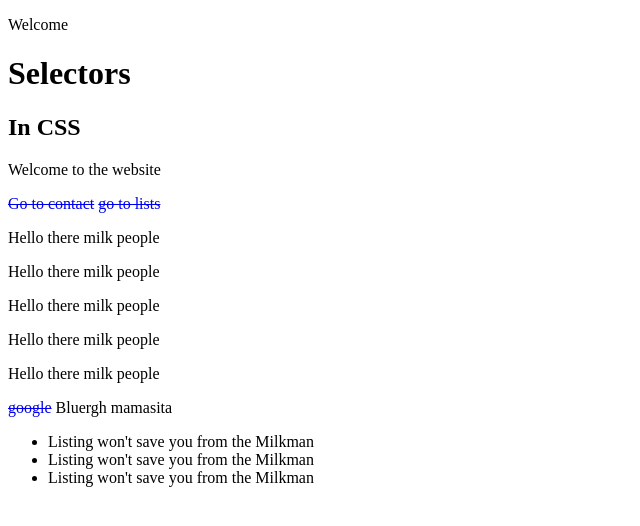
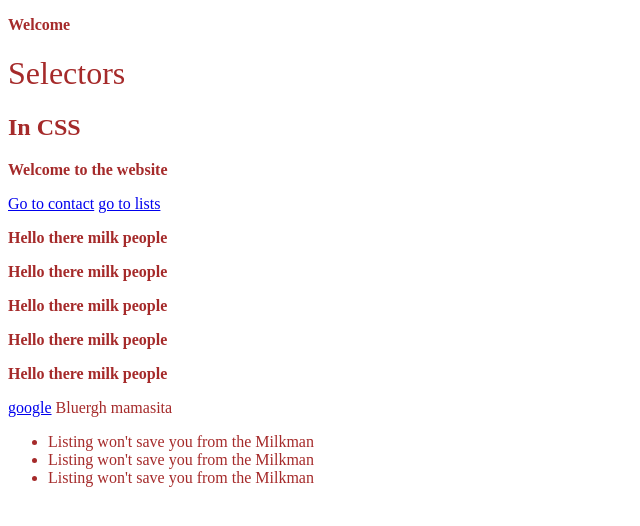
Before and after one commit to TomaszSmuga/CSS-for-begginers, a plain HTML site: page index.html in a window 1280 px wide. Shown: the whole page, without its empty margins (0-640 px from the left). Drawn offline with Linux system fonts and the light colour scheme.

Commit message:
Font Weight

```diff
--- a/CSS/syntax.css
+++ b/CSS/syntax.css
@@ -8,7 +8,15 @@
 
 /* remember that you can put in many fonts*/
 
-a{
-    text-decoration: line-through;
+h1{
+    font-weight: 300;
 
 }
+
+*:hover:not(h1){
+    color: brown;
+}
+
+p{
+    font-weight: 900;
+}
```
